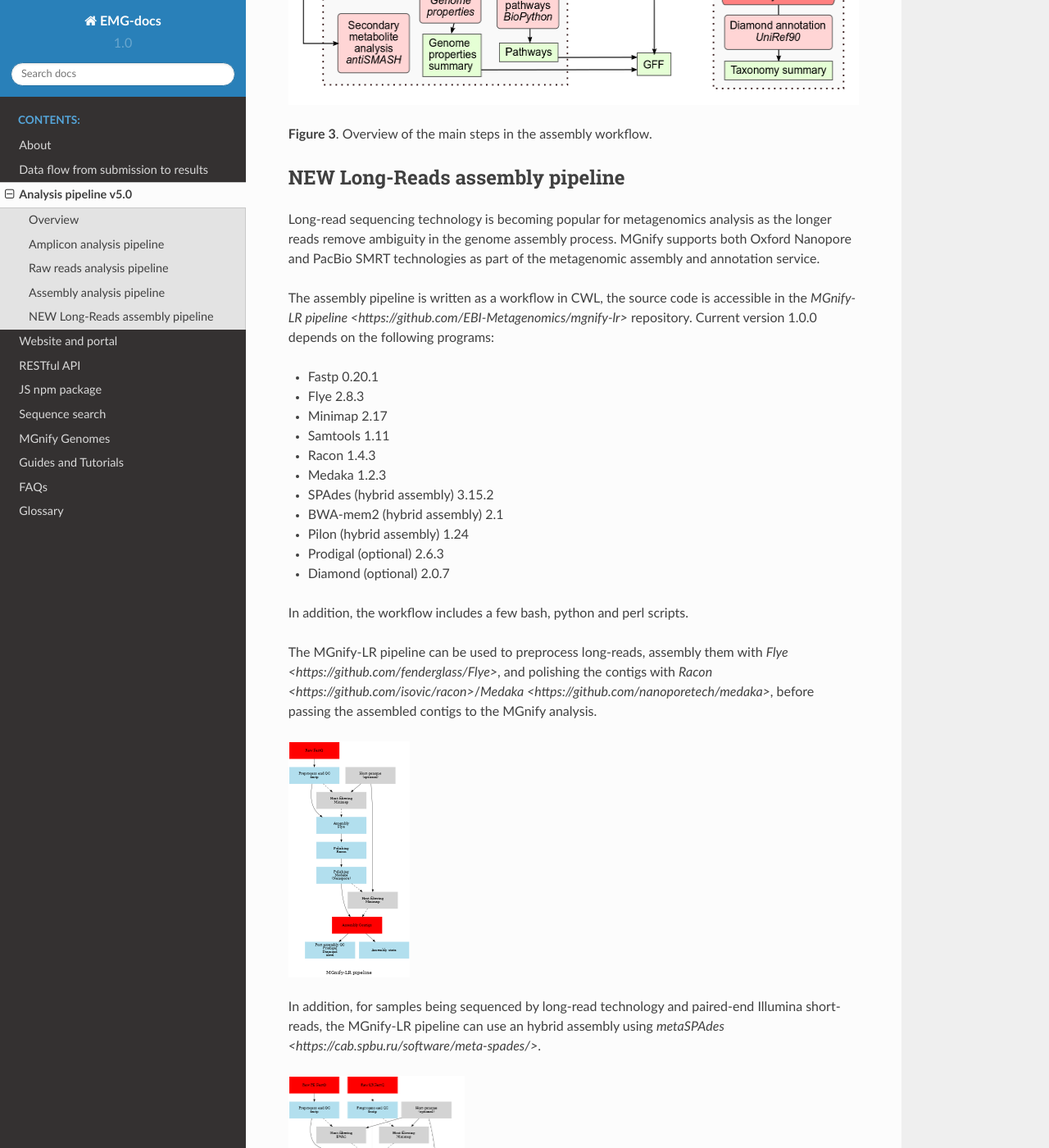
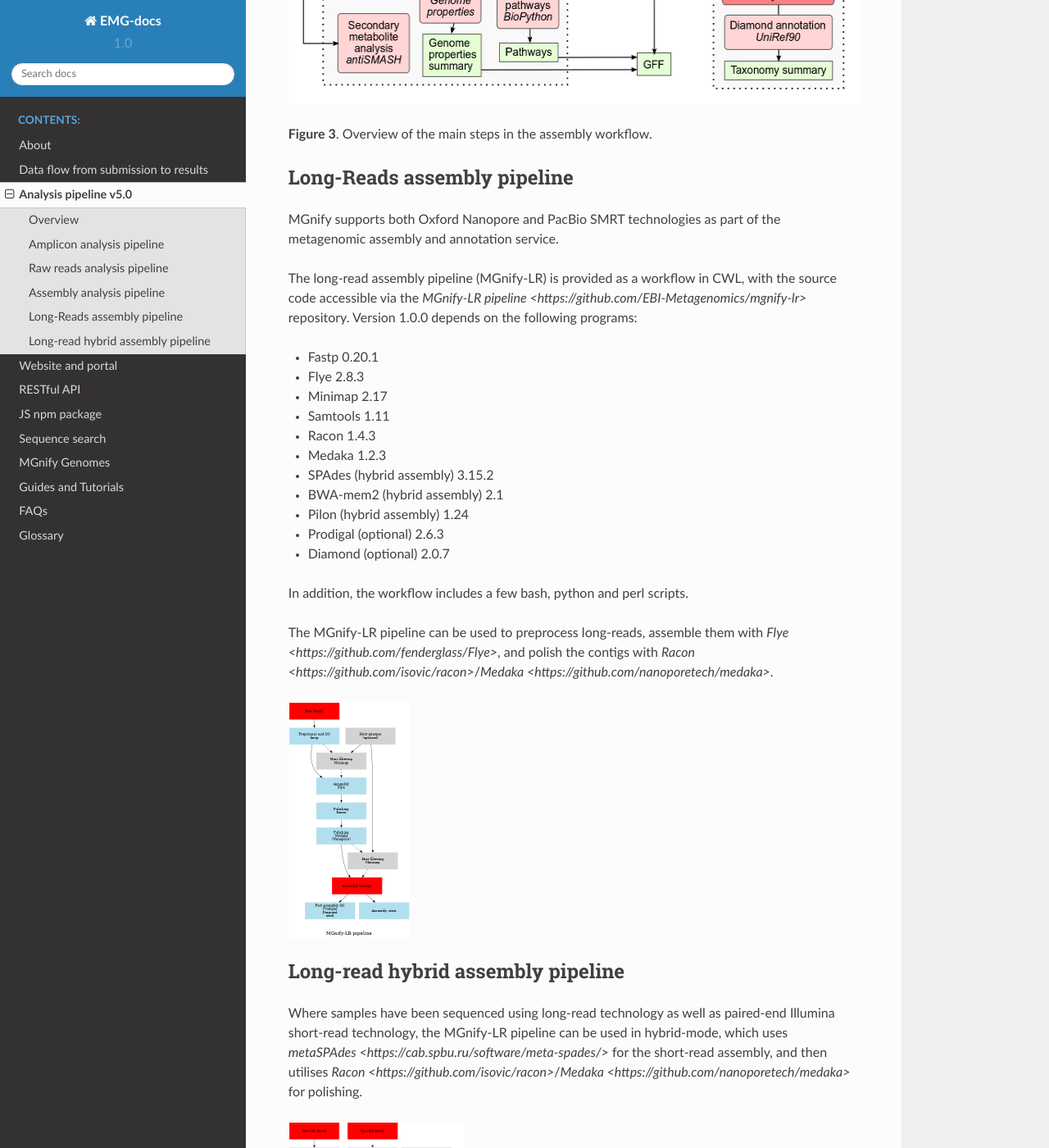
Before and after one commit to EBI-Metagenomics/EMG-docs, a Sphinx documentation site: the page built from docs/analysis.rst, in a window 1280 px wide and 1400 px high, scrolled down 5007 px. Shown: the whole window at 82% size. Built offline with Sphinx 7.4.7 and the Read the Docs theme 2.0.0, drawn with Linux system fonts in a browser that asks for light colours.

Commit message:
editing for Long-Reads and Hybrid assemblies

```diff
--- a/docs/analysis.rst
+++ b/docs/analysis.rst
@@ -253,13 +253,12 @@ In addition, CRISPR/Cas sequences are also detected and exported as a GFF annota
 
 
 ---------------------------
-NEW Long-Reads assembly pipeline
+Long-Reads assembly pipeline
 ---------------------------
 
-Long-read sequencing technology is becoming popular for metagenomics analysis as the longer reads remove ambiguity in the genome assembly process. MGnify supports both Oxford Nanopore and PacBio SMRT technologies as part of the metagenomic assembly and annotation service.
+MGnify supports both Oxford Nanopore and PacBio SMRT technologies as part of the metagenomic assembly and annotation service.
 
-
-The assembly pipeline is written as a workflow in CWL, the source code is accessible in the `MGnify-LR pipeline <https://github.com/EBI-Metagenomics/mgnify-lr>` repository. Current version 1.0.0 depends on the following programs:
+The long-read assembly pipeline (MGnify-LR) is provided as a workflow in CWL, with the source code accessible via the `MGnify-LR pipeline <https://github.com/EBI-Metagenomics/mgnify-lr>` repository. Version 1.0.0 depends on the following programs:
 
 
 * Fastp 0.20.1
@@ -276,13 +275,16 @@ The assembly pipeline is written as a workflow in CWL, the source code is access
 
 In addition, the workflow includes a few bash, python and perl scripts.
 
-
-The MGnify-LR pipeline can be used to preprocess long-reads, assembly them with `Flye <https://github.com/fenderglass/Flye>`, and polishing the contigs with `Racon <https://github.com/isovic/racon>`/`Medaka <https://github.com/nanoporetech/medaka>`, before passing the assembled contigs to the MGnify analysis.
+The MGnify-LR pipeline can be used to preprocess long-reads, assemble them with `Flye <https://github.com/fenderglass/Flye>`, and polish the contigs with `Racon <https://github.com/isovic/racon>`/`Medaka <https://github.com/nanoporetech/medaka>`.
 
 .. figure:: images/lr_pipeline_assembly.png
    :scale: 50 %
 
-In addition, for samples being sequenced by long-read technology and paired-end Illumina short-reads, the MGnify-LR pipeline can use an hybrid assembly using `metaSPAdes <https://cab.spbu.ru/software/meta-spades/>`.
+---------------------------
+Long-read hybrid assembly pipeline
+---------------------------
+
+Where  samples have been sequenced using long-read technology as well as paired-end Illumina short-read technology, the MGnify-LR pipeline can be used in hybrid-mode, which uses `metaSPAdes <https://cab.spbu.ru/software/meta-spades/>` for the short-read assembly, and then utilises `Racon <https://github.com/isovic/racon>`/`Medaka <https://github.com/nanoporetech/medaka>` for polishing.
 
 .. figure:: images/hybrid_pipeline_assembly.png
    :scale: 50 %
```
Also changed, not shown: docs/images/hybrid_pipeline_assembly.png.
